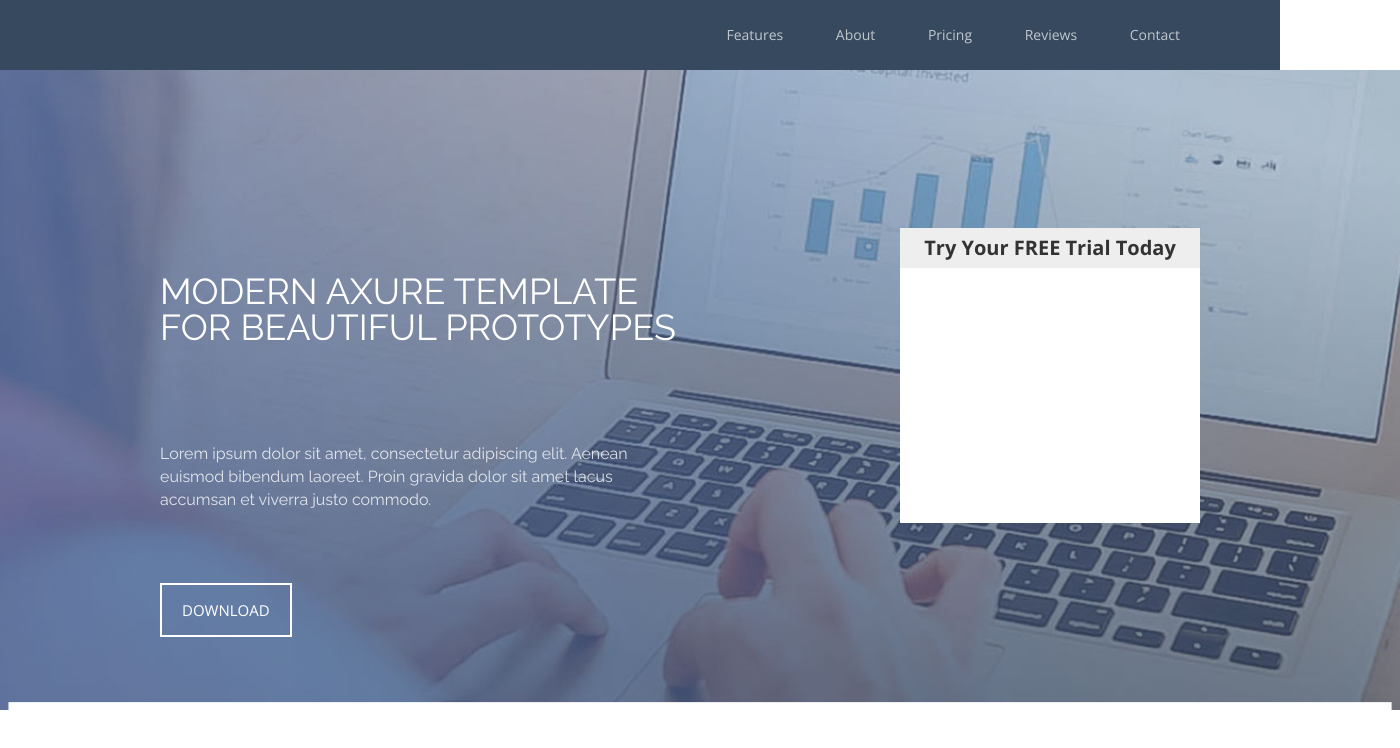
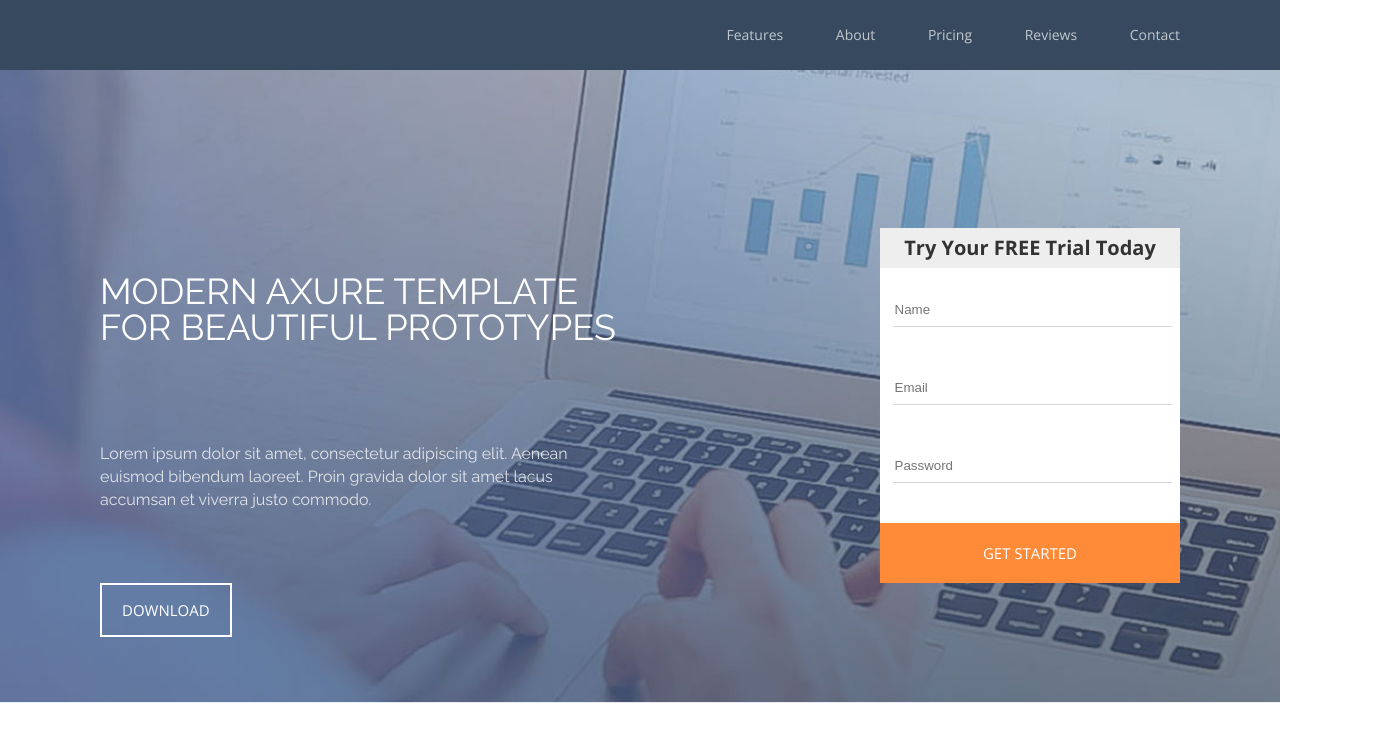
Before and after one commit to Aleksei-Pobyvanets/Windows, a plain HTML site: page index.html in a window 1280 px wide. Shown: the whole page, 1400 px wide, since content can reach past the window. Drawn offline with nearby package versions, Linux system fonts and the light colour scheme.

Commit message:
e-mail box

```diff
--- a/Style.css
+++ b/Style.css
@@ -55,7 +55,6 @@ table {
 	height: 70px;
 }
 .banner {
-	width: 1400px;
 	height: 640px;
 	background: url("img/banner.png") no-repeat center;
 	background-size: cover;
@@ -142,7 +141,6 @@ table {
 .try_your {
 	background: #EEEEEE;
 	display: block;
-	margin-left: 900px;
 	width: 300px;
 }
 .h1 {
@@ -159,6 +157,68 @@ table {
 	height: 255px;
 	width: 300px;
 	display: block;
-	margin-left: 900px;
 	background: #ffffff;
+	margin-bottom: 21px;
 }
+.box {
+	display: block;
+    text-align: -webkit-right;
+}
+.name {
+	width: 275px;
+    position: relative;
+    display: block;
+    margin: 0 auto;
+    padding: 25px 0px 0px 0px;
+}
+.name1 {
+	width: 275px;
+	height: 31px;
+	box-shadow: 0 1px 0 rgba(0, 0, 1, 0.16);
+	border: 0px;
+}
+.email {
+	width: 275px;
+    position: relative;
+    display: block;
+    margin: 0 auto;
+    padding: 45px 0px 0px 0px;
+}
+.email1 {
+	width: 275px;
+	height: 31px;
+	box-shadow: 0 1px 0 rgba(0, 0, 1, 0.16);
+	border: 0px;
+}
+.password {
+	width: 275px;
+    position: relative;
+    display: block;
+    margin: 0 auto;
+    padding: 45px 0px 0px 0px;
+}
+.password1 {
+	width: 275px;
+	height: 31px;
+	box-shadow: 0 1px 0 rgba(0, 0, 1, 0.16);
+	border: 0px;
+}
+.try_your1 {
+	width: 360px;
+	height: 54px;
+	background:#ff8b38;
+}
+.try_your_btn {
+	vertical-align: middle;
+	width: 300px;
+    padding: 20px 103px 20px;
+    border: 0px solid #ffffff;
+    background-color: #ff8b38;
+    color: #ffffff;
+    font-family: "Open Sans";
+    font-size: 15px;
+    font-weight: 400;
+    text-transform: uppercase;
+    text-decoration: none;
+    margin: 0 auto;
+}
--- a/index.html
+++ b/index.html
@@ -46,14 +46,29 @@
 			<a href="#" class="btn">Download</a>
 		</div>
 	</div>
+	<div class="wrapper">
+	<div class="box">
 	<div class="container">
 			<div class="try_your">
 			<h1 class="h1">Try Your FREE Trial Today</h1>
 		</div>
 	</div>
 		<div class="container_name_email">
-
+			<div class="name">
+			<input type="text" class="name1" name="name" placeholder="Name">
+			</div>
+			<div class="email">
+			<input type="text" class="email1" name="email" placeholder="Email">
+			</div>
+			<div class="password">
+			<input type="password" class="password1" name="password" placeholder="Password">
+			</div>
 		</div>
+		<div class="">
+			<a href="#" class="try_your_btn">Get Started</a>
+		</div>
+	</div>
+	</div>
 	</div>
 </body>
 </html>
```
